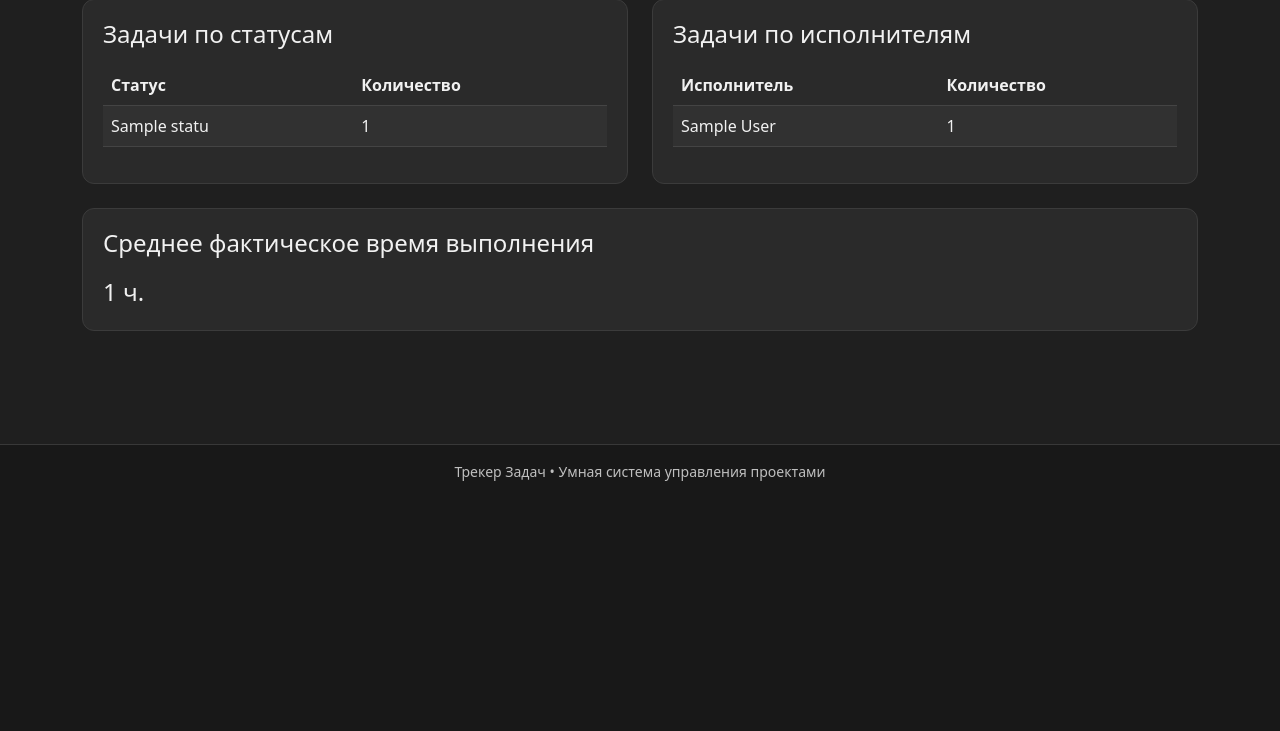
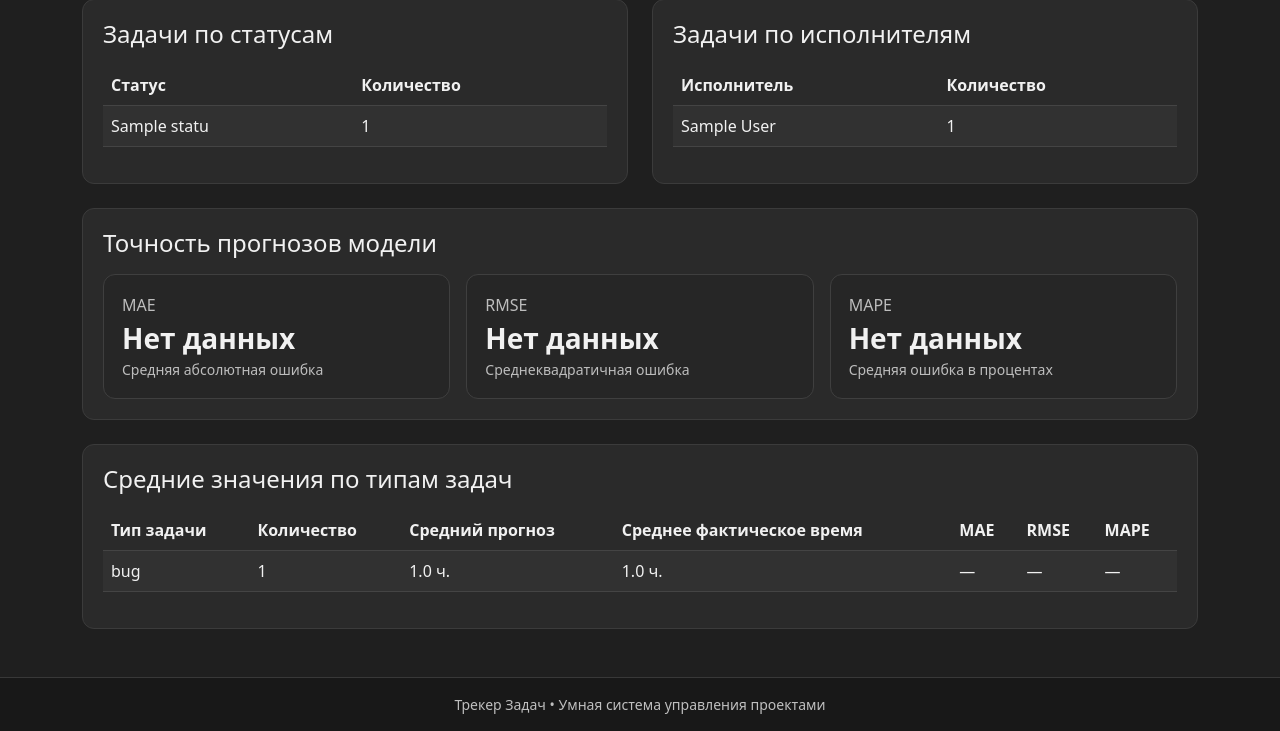
Before and after one commit to boolkahleba/MyTaskTracker, a Django app: page /stats/board/1/ in a window 1280 px wide. Shown: the part 302-1033 px from the top of the page. Before the commit the page ends 783 px from the top, so only its background shows below. Run offline with Django 5.2, Linux system fonts and the light colour scheme; a user stored in the database is signed in; tables that the repository leaves empty hold one stand-in row (values such as "Sample post").

Commit message:
Дополнил модуль статистики доски. Добавил на экран статистики значения по эффективности прогнозирования

```diff
--- a/apps/stats/templates/stats/board_stats.html
+++ b/apps/stats/templates/stats/board_stats.html
@@ -80,13 +80,117 @@
 </div>
 
 <div class="section-box mt-4">
-    <h4 class="mb-3">Среднее фактическое время выполнения</h4>
-    <div class="fs-4">
-        {% if avg_time %}
-            {{ avg_time }} ч.
-        {% else %}
-            Нет данных
-        {% endif %}
+    <h4 class="mb-3">Точность прогнозов модели</h4>
+
+    <div class="row g-3">
+        <div class="col-md-4">
+            <div class="summary-box">
+                <div class="text-muted">MAE</div>
+                <div class="fs-3 fw-semibold">
+                    {% if model_mae %}
+                        {{ model_mae }} ч.
+                    {% else %}
+                        Нет данных
+                    {% endif %}
+                </div>
+                <div class="small text-muted">Средняя абсолютная ошибка</div>
+            </div>
+        </div>
+
+        <div class="col-md-4">
+            <div class="summary-box">
+                <div class="text-muted">RMSE</div>
+                <div class="fs-3 fw-semibold">
+                    {% if model_rmse %}
+                        {{ model_rmse }} ч.
+                    {% else %}
+                        Нет данных
+                    {% endif %}
+                </div>
+                <div class="small text-muted">Среднеквадратичная ошибка</div>
+            </div>
+        </div>
+
+        <div class="col-md-4">
+            <div class="summary-box">
+                <div class="text-muted">MAPE</div>
+                <div class="fs-3 fw-semibold">
+                    {% if model_mape %}
+                        {{ model_mape }}%
+                    {% else %}
+                        Нет данных
+                    {% endif %}
+                </div>
+                <div class="small text-muted">Средняя ошибка в процентах</div>
+            </div>
+        </div>
+    </div>
+</div>
+
+<div class="section-box mt-4">
+    <h4 class="mb-3">Средние значения по типам задач</h4>
+
+    <div class="table-responsive">
+        <table class="table table-dark-custom table-striped align-middle">
+            <thead>
+                <tr>
+                    <th>Тип задачи</th>
+                    <th>Количество</th>
+                    <th>Средний прогноз</th>
+                    <th>Среднее фактическое время</th>
+                    <th>MAE</th>
+                    <th>RMSE</th>
+                    <th>MAPE</th>
+                </tr>
+            </thead>
+            <tbody>
+                {% for item in type_stats %}
+                <tr>
+                    <td>{{ item.task_type }}</td>
+                    <td>{{ item.total }}</td>
+                    <td>
+                        {% if item.avg_prediction %}
+                            {{ item.avg_prediction }} ч.
+                        {% else %}
+                            —
+                        {% endif %}
+                    </td>
+                    <td>
+                        {% if item.avg_actual %}
+                            {{ item.avg_actual }} ч.
+                        {% else %}
+                            —
+                        {% endif %}
+                    </td>
+                    <td>
+                        {% if item.mae %}
+                            {{ item.mae }} ч.
+                        {% else %}
+                            —
+                        {% endif %}
+                    </td>
+                    <td>
+                        {% if item.rmse %}
+                            {{ item.rmse }} ч.
+                        {% else %}
+                            —
+                        {% endif %}
+                    </td>
+                    <td>
+                        {% if item.mape %}
+                            {{ item.mape }}%
+                        {% else %}
+                            —
+                        {% endif %}
+                    </td>
+                </tr>
+                {% empty %}
+                <tr>
+                    <td colspan="7">Нет данных для расчета статистики по типам задач.</td>
+                </tr>
+                {% endfor %}
+            </tbody>
+        </table>
     </div>
 </div>
 {% endblock %}
--- a/apps/stats/views.py
+++ b/apps/stats/views.py
@@ -2,7 +2,10 @@ from django.contrib.auth.decorators import login_required
 from django.db.models import Count, Avg
 from django.http import Http404
 from django.shortcuts import render, get_object_or_404
+from django.db.models import Count, Avg
 from django.utils import timezone
+from decimal import Decimal
+import math
 
 from boards.models import Board
 from boards.utils import user_has_board_access
@@ -16,21 +19,107 @@ def board_stats_view(request, board_id):
     if not request.user.is_staff:
         raise Http404
 
-    if not user_has_board_access(request.user, board):
-        raise Http404
-
     all_tasks = Task.objects.filter(board=board)
 
     total_tasks = all_tasks.count()
-    overdue_tasks = all_tasks.filter(due_date__lt=timezone.now().date()).exclude(
+
+    completed_tasks = all_tasks.filter(
         status__name__in=['Готово', 'Done', 'Completed', 'Завершено']
     ).count()
 
-    status_stats = all_tasks.values('status__name').annotate(total=Count('id')).order_by('status__name')
-    assignee_stats = all_tasks.values('assignee__full_name').annotate(total=Count('id')).order_by('assignee__full_name')
-    avg_time = all_tasks.aggregate(avg_value=Avg('actual_time_spent'))['avg_value']
+    overdue_tasks = all_tasks.filter(
+        due_date__lt=timezone.now().date()
+    ).exclude(
+        status__name__in=['Готово', 'Done', 'Completed', 'Завершено']
+    ).count()
 
-    completed_tasks = all_tasks.filter(status__name__in=['Готово', 'Done', 'Completed', 'Завершено']).count()
+    status_stats = all_tasks.values('status__name').annotate(
+        total=Count('id')
+    ).order_by('status__name')
+
+    assignee_stats = all_tasks.values('assignee__full_name').annotate(
+        total=Count('id')
+    ).order_by('assignee__full_name')
+
+    type_stats = []
+
+    task_types = all_tasks.values_list('task_type', flat=True).distinct()
+
+    for task_type in task_types:
+        tasks_by_type = all_tasks.filter(task_type=task_type)
+
+        predictions = []
+        actual_times = []
+        abs_errors = []
+        squared_errors = []
+        percent_errors = []
+
+        for task in tasks_by_type:
+            prediction = task.predictions.order_by('-created_at').first()
+
+            if prediction and prediction.prediction_time is not None:
+                predictions.append(float(prediction.prediction_time))
+
+            if task.actual_time_spent is not None:
+                actual_times.append(float(task.actual_time_spent))
+
+            if (
+                prediction and
+                prediction.prediction_time is not None and
+                task.actual_time_spent is not None
+            ):
+                predicted = float(prediction.prediction_time)
+                actual = float(task.actual_time_spent)
+
+                error = abs(actual - predicted)
+                abs_errors.append(error)
+                squared_errors.append(error ** 2)
+
+                if actual != 0:
+                    percent_errors.append(error / actual * 100)
+
+        avg_prediction = round(sum(predictions) / len(predictions), 2) if predictions else None
+        avg_actual = round(sum(actual_times) / len(actual_times), 2) if actual_times else None
+        mae = round(sum(abs_errors) / len(abs_errors), 2) if abs_errors else None
+        rmse = round(math.sqrt(sum(squared_errors) / len(squared_errors)), 2) if squared_errors else None
+        mape = round(sum(percent_errors) / len(percent_errors), 2) if percent_errors else None
+
+        type_stats.append({
+            'task_type': task_type,
+            'total': tasks_by_type.count(),
+            'avg_prediction': avg_prediction,
+            'avg_actual': avg_actual,
+            'mae': mae,
+            'rmse': rmse,
+            'mape': mape,
+        })
+
+    all_abs_errors = []
+    all_squared_errors = []
+    all_percent_errors = []
+
+    for task in all_tasks:
+        prediction = task.predictions.order_by('-created_at').first()
+
+        if (
+            prediction and
+            prediction.prediction_time is not None and
+            task.actual_time_spent is not None
+        ):
+            predicted = float(prediction.prediction_time)
+            actual = float(task.actual_time_spent)
+
+            error = abs(actual - predicted)
+
+            all_abs_errors.append(error)
+            all_squared_errors.append(error ** 2)
+
+            if actual != 0:
+                all_percent_errors.append(error / actual * 100)
+
+    model_mae = round(sum(all_abs_errors) / len(all_abs_errors), 2) if all_abs_errors else None
+    model_rmse = round(math.sqrt(sum(all_squared_errors) / len(all_squared_errors)), 2) if all_squared_errors else None
+    model_mape = round(sum(all_percent_errors) / len(all_percent_errors), 2) if all_percent_errors else None
 
     return render(request, 'stats/board_stats.html', {
         'board': board,
@@ -39,5 +128,8 @@ def board_stats_view(request, board_id):
         'completed_tasks': completed_tasks,
         'status_stats': status_stats,
         'assignee_stats': assignee_stats,
-        'avg_time': avg_time,
+        'type_stats': type_stats,
+        'model_mae': model_mae,
+        'model_rmse': model_rmse,
+        'model_mape': model_mape,
     })
```
